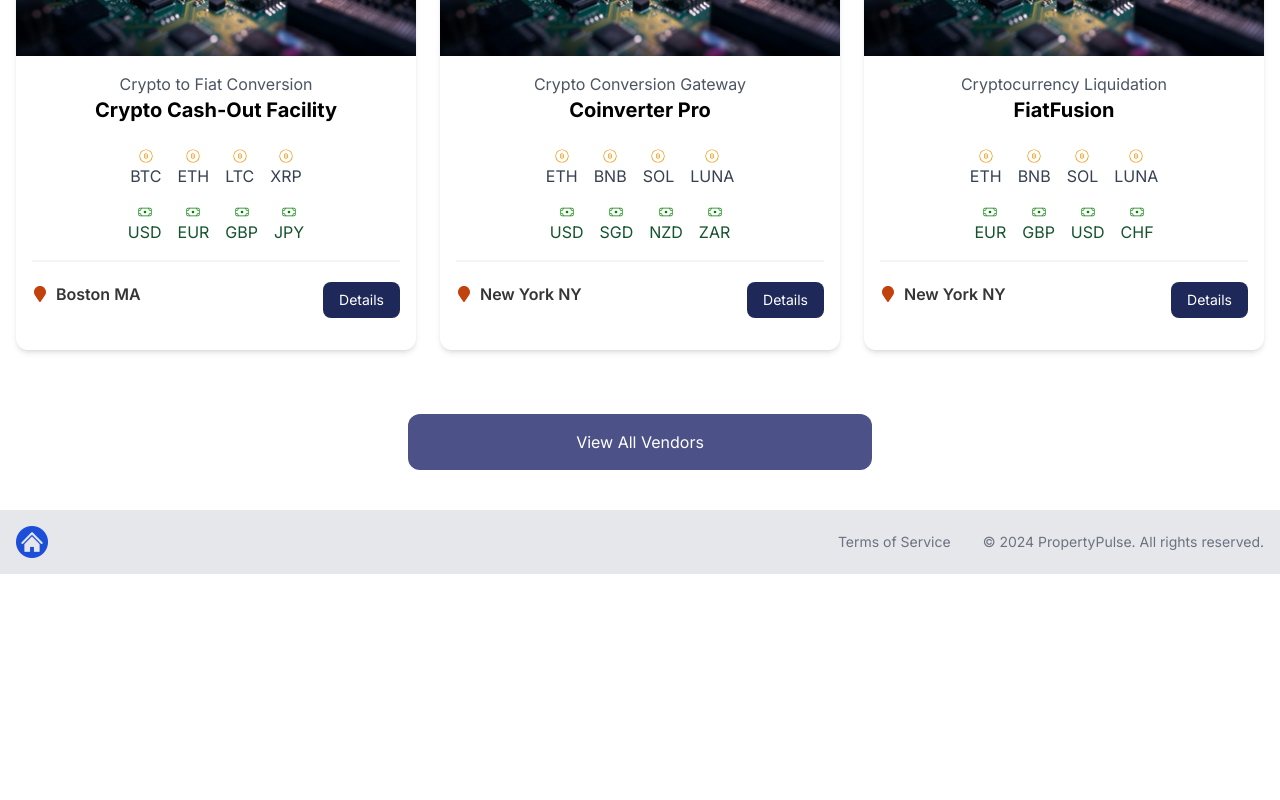
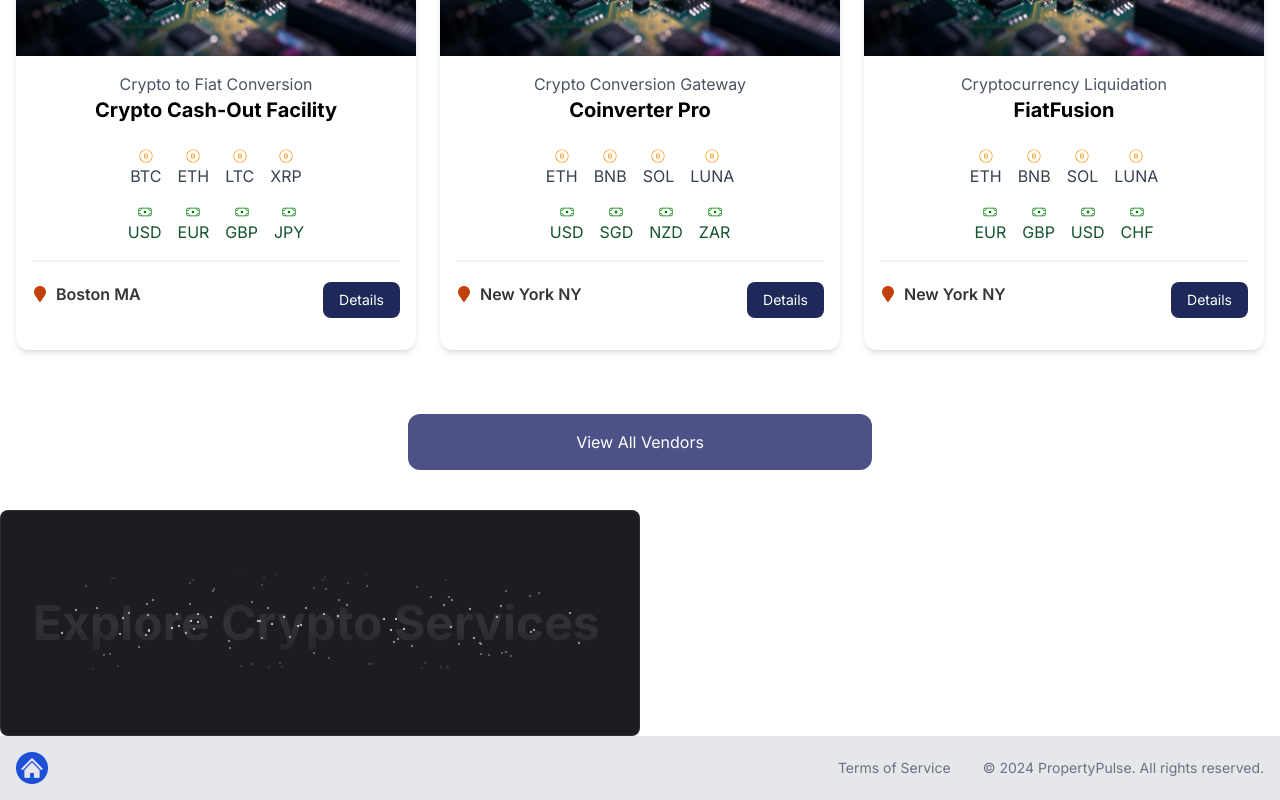
Before and after one commit to baranovaksenia/nextjs-realestate-app, a Next.js app: page / in a window 1280 px wide. Shown: the part 917-1717 px from the top of the page. Before the commit the page ends 1491 px from the top, so only its background shows below. Built offline with nearby package versions, Linux system fonts and the light colour scheme.

Commit message:
create loading and error pages

```diff
--- /dev/null
+++ b/app/loading.jsx
@@ -0,0 +1,20 @@
+"use client"
+import ClipLoader from "react-spinners/ClipLoader"
+
+const override = {
+	display: "block",
+	margin: "100px auto",
+}
+const LoadingPage = ({ loading }) => {
+	return (
+		<ClipLoader
+			color="#3b82f6"
+			loading={loading}
+			cssOverride={override}
+			size={150}
+			aria-label="Loading Spinner"
+		/>
+	)
+}
+
+export default LoadingPage
--- /dev/null
+++ b/app/not-found.jsx
@@ -0,0 +1,31 @@
+import Link from "next/link"
+import { FaExclamationTriangle } from "react-icons/fa"
+
+const NotFoundPage = () => {
+	return (
+		<section className="bg-blue-50 min-h-screen flex-grow">
+			<div className="container m-auto max-w-2xl py-24">
+				<div className="bg-white px-6 py-24 mb-4 shadow-md rounded-md border m-4 md:m-0">
+					<div className="flex justify-center">
+						<FaExclamationTriangle className="fas fa-exclamation-triangle fa-5x text-8xl text-yellow-400" />
+					</div>
+					<div className="text-center">
+						<h1 className="text-3xl font-bold mt-4 mb-2">Page Not Found</h1>
+						<p className="text-gray-500 text-xl mb-10">
+							The page you are looking for does not exist.
+						</p>
+						<Link
+							href="/"
+							className="bg-blue-700 hover:bg-blue-800 text-white font-bold py-4 px-6 rounded"
+						>
+							Go Home
+						</Link>
+					</div>
+				</div>
+			</div>
+			<div className="flex-grow" />
+		</section>
+	)
+}
+
+export default NotFoundPage
--- a/app/page.js
+++ b/app/page.js
@@ -1,6 +1,7 @@
 import Hero from "@/components/Hero"
 import HomeVendors from "@/components/HomeVendors"
 import InfoBoxes from "@/components/InfoBoxes"
+import { TextRevealCard } from "@/components/ui/text-reveal-card"
 
 export default function Home() {
 	return (
@@ -8,6 +9,10 @@ export default function Home() {
 			<Hero />
 			<InfoBoxes />
 			<HomeVendors />
+			<TextRevealCard
+				text="Explore Crypto Services"
+				revealText="Explore Crypto Services"
+			/>
 		</>
 	)
 }
--- /dev/null
+++ b/components/ui/text-reveal-card.jsx
@@ -0,0 +1,154 @@
+"use client"
+import { cn } from "@/utils/cn"
+import { motion } from "framer-motion"
+import { memo, useEffect, useRef, useState } from "react"
+import { twMerge } from "tailwind-merge"
+
+export const TextRevealCard = ({ text, revealText, children, className }) => {
+	const [widthPercentage, setWidthPercentage] = useState(0)
+	const cardRef = useRef(null)
+	const [left, setLeft] = useState(0)
+	const [localWidth, setLocalWidth] = useState(0)
+	const [isMouseOver, setIsMouseOver] = useState(false)
+
+	useEffect(() => {
+		if (cardRef.current) {
+			const { left, width: localWidth } =
+				cardRef.current.getBoundingClientRect()
+			setLeft(left)
+			setLocalWidth(localWidth)
+		}
+	}, [])
+
+	function mouseMoveHandler(event) {
+		event.preventDefault()
+
+		const { clientX } = event
+		if (cardRef.current) {
+			const relativeX = clientX - left
+			setWidthPercentage((relativeX / localWidth) * 100)
+		}
+	}
+
+	function mouseLeaveHandler() {
+		setIsMouseOver(false)
+		setWidthPercentage(0)
+	}
+	function mouseEnterHandler() {
+		setIsMouseOver(true)
+	}
+
+	const rotateDeg = (widthPercentage - 50) * 0.1
+	return (
+		<div
+			onMouseEnter={mouseEnterHandler}
+			onMouseLeave={mouseLeaveHandler}
+			onMouseMove={mouseMoveHandler}
+			ref={cardRef}
+			className={cn(
+				"bg-[#1d1c20] border border-white/[0.08] w-[40rem] rounded-lg p-8 relative overflow-hidden",
+				className
+			)}
+		>
+			{children}
+
+			<div className="h-40  relative flex items-center overflow-hidden">
+				<motion.div
+					style={{
+						width: "100%",
+					}}
+					animate={
+						isMouseOver
+							? {
+									opacity: widthPercentage > 0 ? 1 : 0,
+									clipPath: `inset(0 ${100 - widthPercentage}% 0 0)`,
+							  }
+							: {
+									clipPath: `inset(0 ${100 - widthPercentage}% 0 0)`,
+							  }
+					}
+					transition={isMouseOver ? { duration: 0 } : { duration: 0.4 }}
+					className="absolute bg-[#1d1c20] z-20  will-change-transform"
+				>
+					<p
+						style={{
+							textShadow: "4px 4px 15px rgba(0,0,0,0.5)",
+						}}
+						className="text-base sm:text-[3rem] py-10 font-bold text-white bg-clip-text text-transparent bg-gradient-to-b from-white to-neutral-300"
+					>
+						{revealText}
+					</p>
+				</motion.div>
+				<motion.div
+					animate={{
+						left: `${widthPercentage}%`,
+						rotate: `${rotateDeg}deg`,
+						opacity: widthPercentage > 0 ? 1 : 0,
+					}}
+					transition={isMouseOver ? { duration: 0 } : { duration: 0.4 }}
+					className="h-40 w-[8px] bg-gradient-to-b from-transparent via-neutral-800 to-transparent absolute z-50 will-change-transform"
+				></motion.div>
+
+				<div className=" overflow-hidden [mask-image:linear-gradient(to_bottom,transparent,white,transparent)]">
+					<p className="text-base sm:text-[3rem] py-10 font-bold bg-clip-text text-transparent bg-[#323238]">
+						{text}
+					</p>
+					<MemoizedStars />
+				</div>
+			</div>
+		</div>
+	)
+}
+
+export const TextRevealCardTitle = ({ children, className }) => {
+	return (
+		<h2 className={twMerge("text-white text-lg mb-2", className)}>
+			{children}
+		</h2>
+	)
+}
+
+export const TextRevealCardDescription = ({ children, className }) => {
+	return (
+		<p className={twMerge("text-[#a9a9a9] text-sm", className)}>{children}</p>
+	)
+}
+
+const Stars = () => {
+	const randomMove = () => Math.random() * 4 - 2
+	const randomOpacity = () => Math.random()
+	const random = () => Math.random()
+	return (
+		<div className="absolute inset-0">
+			{[...Array(140)].map((_, i) => (
+				<motion.span
+					key={`star-${i}`}
+					animate={{
+						top: `calc(${random() * 100}% + ${randomMove()}px)`,
+						left: `calc(${random() * 100}% + ${randomMove()}px)`,
+						opacity: randomOpacity(),
+						scale: [1, 1.2, 0],
+					}}
+					transition={{
+						duration: random() * 10 + 20,
+						repeat: Infinity,
+						ease: "linear",
+					}}
+					style={{
+						position: "absolute",
+						top: `${random() * 100}%`,
+						left: `${random() * 100}%`,
+						width: `2px`,
+						height: `2px`,
+						backgroundColor: "white",
+						borderRadius: "50%",
+						zIndex: 1,
+					}}
+					className="inline-block"
+				></motion.span>
+			))}
+		</div>
+	)
+}
+
+export const MemoizedStars = memo(Stars)
--- a/package.json
+++ b/package.json
@@ -9,10 +9,14 @@
     "lint": "next lint"
   },
   "dependencies": {
+    "clsx": "^2.1.0",
+    "framer-motion": "^11.0.5",
     "next": "14.1.0",
     "react": "^18",
     "react-dom": "^18",
-    "react-icons": "^5.0.1"
+    "react-icons": "^5.0.1",
+    "react-spinners": "^0.13.8",
+    "tailwind-merge": "^2.2.1"
   },
   "devDependencies": {
     "autoprefixer": "^10.0.1",
--- /dev/null
+++ b/utils/cn.ts
@@ -0,0 +1,6 @@
+import { clsx } from "clsx"
+import { twMerge } from "tailwind-merge"
+
+export function cn(...inputs) {
+	return twMerge(clsx(inputs))
+}
```
Also changed, not shown: 1 other file (tests, documents, lock files or other folders).
